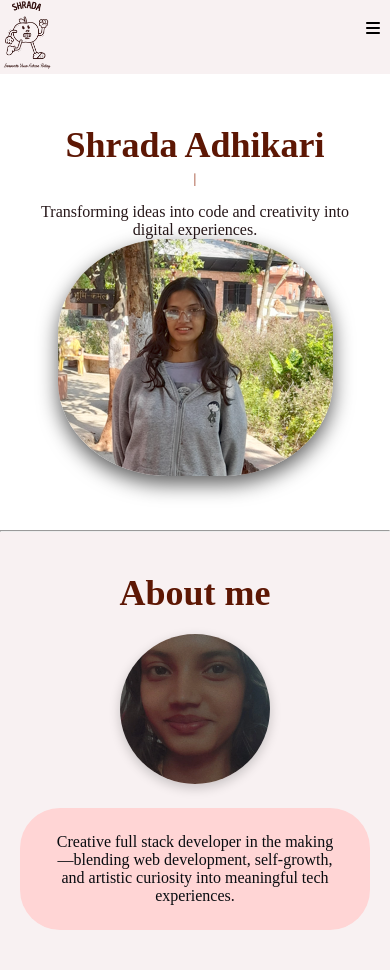
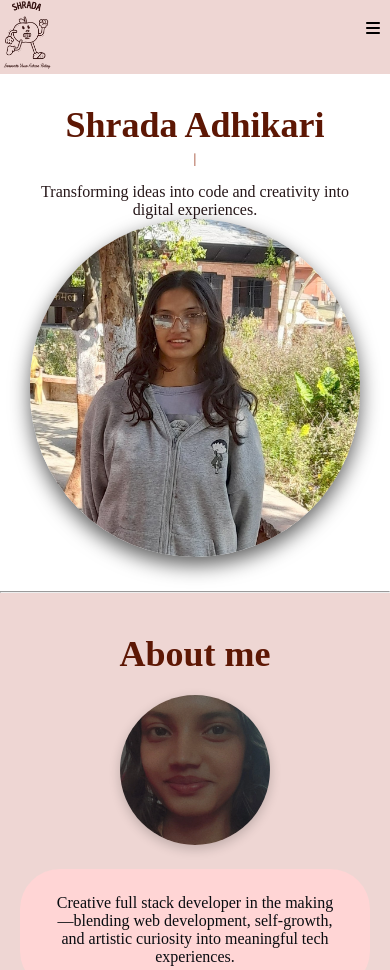
Before and after one commit to shrada302/My_Portfolio, a plain HTML site: page index.html in a window 390 px wide. Shown: the top 970 px of the page. Drawn offline with nearby package versions, Linux system fonts and the light colour scheme.

Commit message:
fifth time

```diff
--- a/css/about me.css
+++ b/css/about me.css
@@ -1,7 +1,7 @@
 :root {
   --search: #D09A8B;
   --home: #F9E0D9;
-  --nav: #F8F1F2;
+  --nav:#EED6D3;
   --written: #090C10;
   --inrectcircle: #FFD5D5;
   --incontact: #FFB4BF;
@@ -120,9 +120,9 @@ main {
   max-width: 1200px;
   width: 100%;
   padding: 40px;
-  background-color: var(--inrectcircle);
+  background-color: #f8f1f2;
   border-radius: 20px;
-  box-shadow: 0 4px 15px rgba(0, 0, 0, 0.1);
+  box-shadow: 0 4px 5px #a0523d;
 }
 
 .about-img img {
@@ -181,7 +181,7 @@ p {
   background-color: #fff;
   padding: 20px;
   border-radius: 10px;
-  border-left: 5px solid #9D432A;
+  border-left: 5px solid #a0523d;
   box-shadow: 0 2px 10px rgba(0, 0, 0, 0.1);
 }
 
@@ -230,7 +230,7 @@ p {
 
   ul#menu-toggle {
     transition: max-height 0.4s ease, opacity 0.4s ease;
-            width:400px;
+            width:390px;
   }
 
   nav .buttom ul {
@@ -257,7 +257,7 @@ p {
 
 
 footer {
-  background-color: var(--darkpeach);
+  background-color: #A0523D;
   /* Deep brown-orange tone */
   color: #fff2e6;
   /* Light cream text */
--- a/css/contact me.css
+++ b/css/contact me.css
@@ -1,14 +1,14 @@
 :root {
   --search: #D09A8B;
   --home: #F9E0D9;
-  --nav: #F8F1F2;
+  --nav:#EED6D3;
   --written: #090C10;
   --inrectcircle: #FFD5D5;
   --incontact: #FFB4BF;
   --button: #D9D9D9;
   --socailmedia: #887D7A;
-  --darklight:#251618;
-  --darkpeach:#9D432A;
+  --darklight: #251618;
+  --darkpeach: #9D432A;
 }
 
 * {
@@ -231,7 +231,8 @@ main {
    }
 
   ul#menu-toggle{
-      transition: max-height 0.4s ease, opacity 0.4s ease
+      transition: max-height 0.4s ease, opacity 0.4s ease;
+
   }
 
 
@@ -250,7 +251,7 @@ section,.container{
   width: 200px;
 }
 body{
-    background-color:#fcdad1;
+    background-color:#e0cdd37a;
 }
 
 main{
@@ -267,7 +268,7 @@ div.share{
    top: 50%;
    left: 50%;
    transform: translate(-45%, -40%);
-   background-color: #FFB4BF;
+   background-color: #ffb4bf65;
 
 
 
@@ -297,7 +298,7 @@ form input{
 }
 
 label{
-    color: var(--written);
+    color: #8d2525;
     font-size: larger;
 
 }
--- a/css/home.css
+++ b/css/home.css
@@ -1,7 +1,7 @@
 :root {
   --search: #D09A8B;
   --home: #F9E0D9;
-  --nav: #F8F1F2;
+  --nav:#EED6D3;
   --written: #090C10;
   --inrectcircle: #FFD5D5;
   --incontact: #FFB4BF;
@@ -122,7 +122,7 @@ main {
   text-align: center;
   font-family: Montserrat;
   display: flex;
-  padding: 50px 40px;
+  padding: 30px;
 
   justify-content: space-between;
 
@@ -159,9 +159,9 @@ main {
 }
 
 .image img {
-  max-width: 100%;
-  height: auto;
-  border-radius: 40%;
+  width: 100%;
+    height: 100%;
+    border-radius: calc(100vh - 73vh);
   box-shadow: 0 8px 20px rgb(0 0 0 / 63%);
 }
 
@@ -311,7 +311,7 @@ div.font{
 
   ul#menu-toggle {
     transition: max-height 0.4s ease, opacity 0.4s ease;
-    width: 420px;
+    width: 390px;
   }
 
   .child h1 {
@@ -345,10 +345,10 @@ div.font{
 }
 
 footer {
-  background-color: var(--darkpeach);
-  /* Deep brown-orange tone */
+  background-color: #A0523D;
+
   color: #fff2e6;
-  /* Light cream text */
+
   padding: 20px 30px;
   display: flex;
   flex-wrap: wrap;
--- a/css/worksection.css
+++ b/css/worksection.css
@@ -1,14 +1,14 @@
 :root {
   --search: #D09A8B;
   --home: #F9E0D9;
-  --nav: #F8F1F2;
+  --nav:#EED6D3;
   --written: #090C10;
   --inrectcircle: #FFD5D5;
   --incontact: #FFB4BF;
   --button: #D9D9D9;
   --socailmedia: #887D7A;
-  --darklight:#251618;
-  --darkpeach:#9D432A;
+  --darklight: #251618;
+  --darkpeach: #9D432A;
 }
 
 * {
--- a/index.html
+++ b/index.html
@@ -52,7 +52,7 @@
 
          </div>
          <div class="image">
-            <img src="/img/Screenshot 2025-07-02 195419.png" alt="Shrada Adhikari">
+            <img src="/img/pic4.jpg" alt="Shrada Adhikari">
          </div>
       </section>
       <hr>
```
Also changed, not shown: img/Screenshot 2025-07-02 195419.png (deleted), img/pic4.jpg (added), 1 other file.
